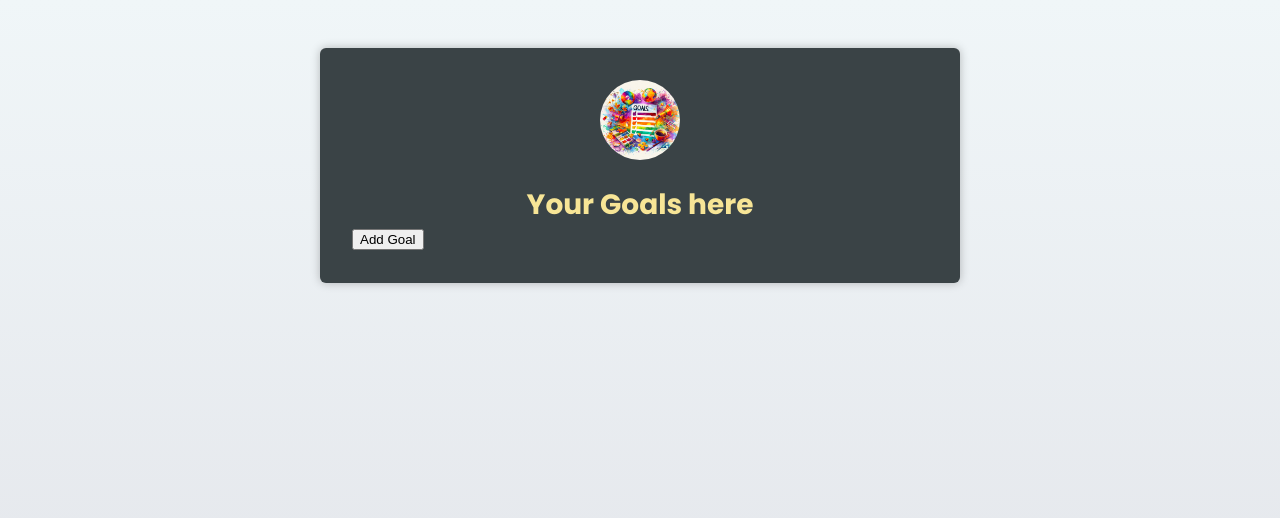
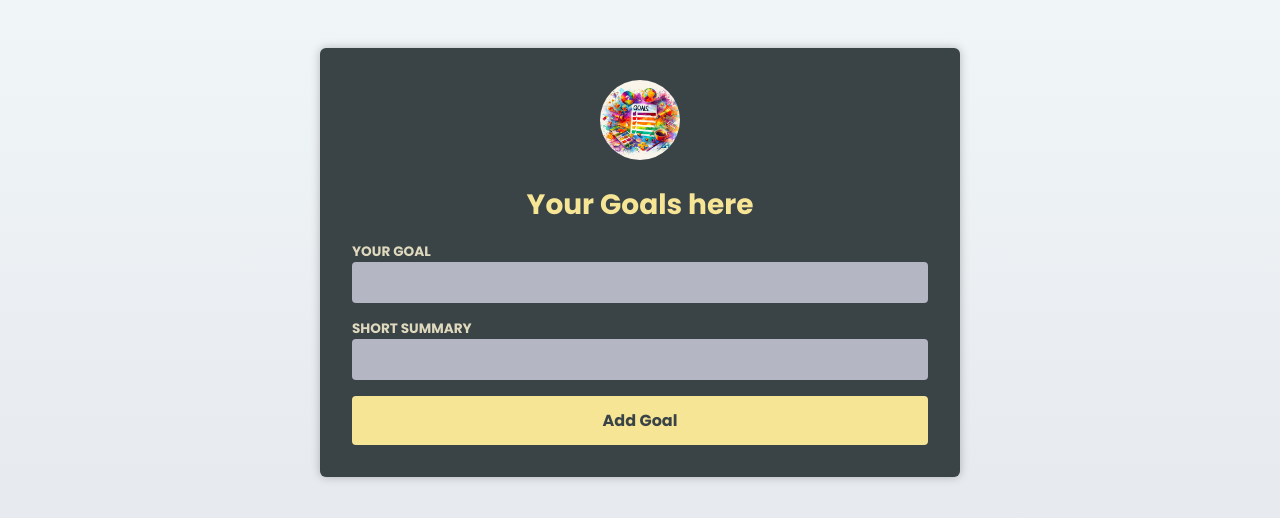
Before and after one commit to aqibzaib/Todo-App-Typescript, a React (Vite) app: page / in a window 1280 px wide. Shown: the top 518 px of the page. Built offline with nearby package versions, Linux system fonts and the light colour scheme.

Commit message:
add New Goal Page

```diff
--- a/src/App.tsx
+++ b/src/App.tsx
@@ -4,6 +4,7 @@ import GoalImage from "../src/assets/goals.jpg";
 import React, { useState } from "react";
 import Header from "./components/Header";
 import CourseGoalList from "./components/CourseGoalList";
+import NewGoal from "./components/NewGoal";
 
 export type CourseGoal = {
   title: string;
@@ -13,12 +14,12 @@ export type CourseGoal = {
 
 export default function App() {
   const [goals, setGoals] = useState<CourseGoal[]>([]);
-  const handleAddGoal = () => {
+  const handleAddGoal = (goal: string, summary: string) => {
     setGoals((prevGoal) => {
       const newGoal = {
         id: Math.random(),
-        title: "Learn React + TS",
-        description: "Learn it from Ground Up",
+        title: goal,
+        description: summary,
       };
       return [...prevGoal, newGoal];
     });
@@ -33,7 +34,9 @@ export default function App() {
       <Header image={{ src: GoalImage, alt: "A List of goals" }}>
         <h1>Your Goals here</h1>
       </Header>
-      <button onClick={handleAddGoal}>Add Goal</button>
+      <NewGoal handleAddGoal={handleAddGoal} />
+
+      {/* <button onClick={handleAddGoal}>Add Goal</button> */}
       <CourseGoalList goals={goals} onDeleteGoal={handleDeleteGoal} />
     </main>
   );
--- /dev/null
+++ b/src/components/NewGoal.tsx
@@ -0,0 +1,29 @@
+import React, { type FormEvent, useRef } from "react";
+type NewGoalProp = {
+  handleAddGoal: (goal: string, summary: string) => void;
+};
+export default function NewGoal({ handleAddGoal }: NewGoalProp) {
+  const goalRef = useRef<HTMLInputElement>(null);
+  const summaryRef = useRef<HTMLInputElement>(null);
+
+  const handleSubmit = (event: FormEvent<HTMLFormElement>) => {
+    event.preventDefault();
+    const goalValue = goalRef.current!.value;
+    const summaryValue = goalRef.current!.value;
+    handleAddGoal(goalValue, summaryValue);
+    event.currentTarget.reset();
+  };
+  return (
+    <form onSubmit={handleSubmit}>
+      <p>
+        <label htmlFor="goal">Your Goal</label>
+        <input type="text" id="goal" name="goal" ref={goalRef} />
+      </p>
+      <p>
+        <label htmlFor="summary">Short Summary</label>
+        <input type="text" id="summary" name="summary" ref={summaryRef} />
+      </p>
+      <button>Add Goal</button>
+    </form>
+  );
+}
```
